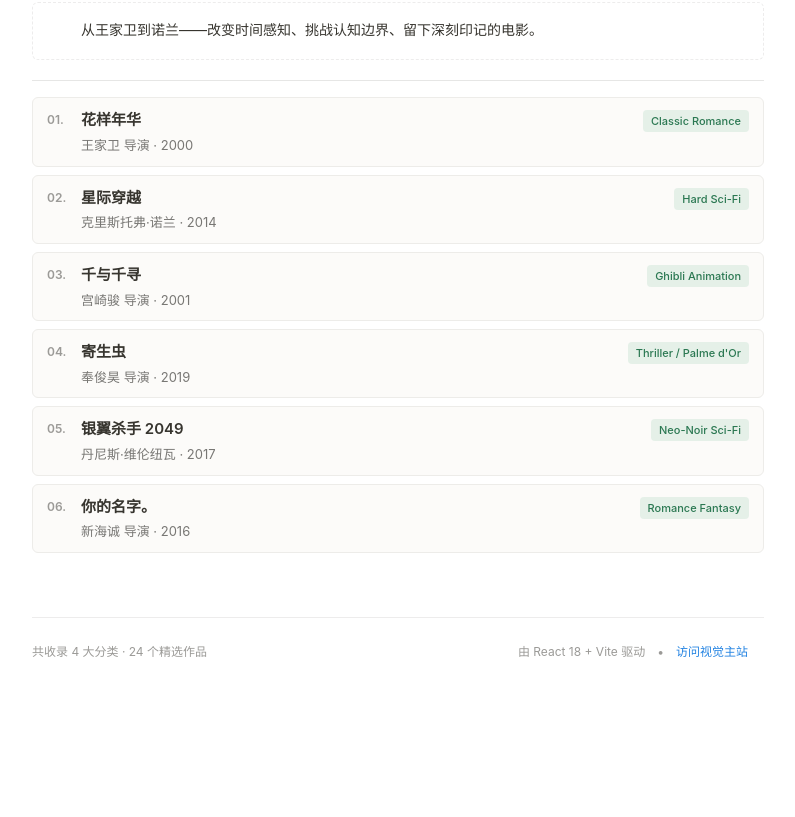
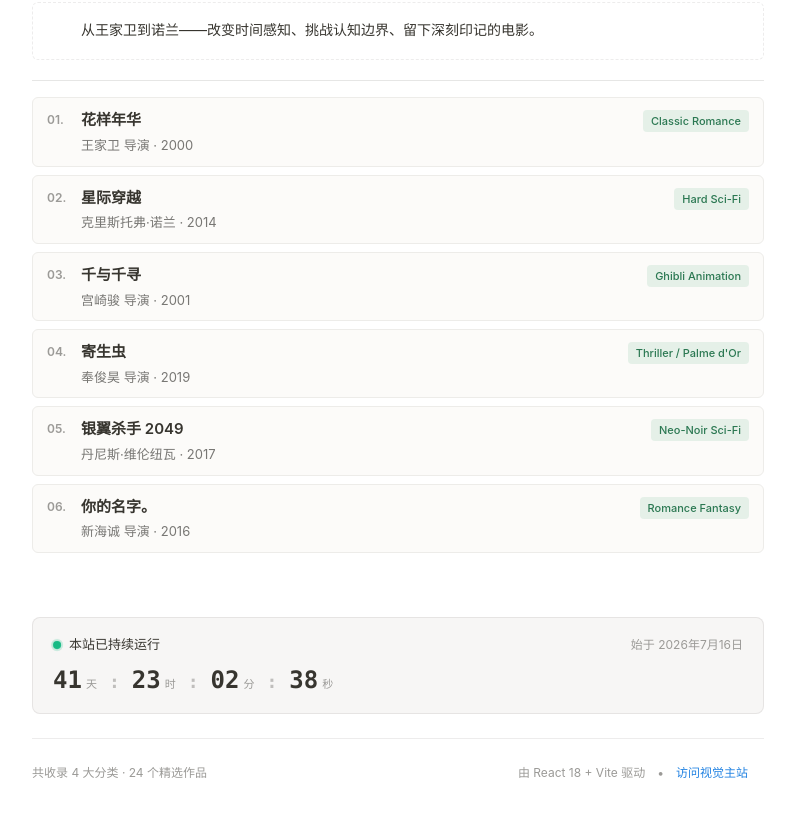
Before and after one commit to showfor/blog, a React (Vite) app in the folder notion-site/: page / in a window 1280 px wide. Shown: the part 2731-3548 px from the top of the page, without its empty margins (242-1037 px from the left). Before the commit the page ends 3489 px from the top, so only its background shows below. Built offline with nearby package versions, Linux system fonts and the light colour scheme; some icons are missing.

Commit message:
feat: add Notion-style live site running uptime counter card in footer

```diff
--- a/notion-site/src/components/NotionFooter.jsx
+++ b/notion-site/src/components/NotionFooter.jsx
@@ -1,11 +1,74 @@
+import { useState, useEffect } from 'react'
 import { useNotion } from '../context/NotionContext.jsx'
 import { ArrowUpRightIcon } from './NotionIcons.jsx'
+
+// 建站启动时间点（2026-07-16 22:59:19）
+const SITE_LAUNCHED = '2026-07-16T22:59:19+08:00'
+
+function calcUptime(launched = SITE_LAUNCHED) {
+  const start = new Date(launched).getTime()
+  const now = Date.now()
+  const diff = Math.max(0, now - start)
+  const days = Math.floor(diff / 86400000)
+  const hours = Math.floor((diff % 86400000) / 3600000)
+  const minutes = Math.floor((diff % 3600000) / 60000)
+  const seconds = Math.floor((diff % 60000) / 1000)
+  return { days, hours, minutes, seconds }
+}
 
 export default function NotionFooter() {
   const { lang } = useNotion()
   const isZh = lang === 'zh'
 
+  const [uptime, setUptime] = useState(() => calcUptime())
+
+  useEffect(() => {
+    const timer = setInterval(() => {
+      setUptime(calcUptime())
+    }, 1000)
+    return () => clearInterval(timer)
+  }, [])
+
   return (
+    <div className="notion-bottom-wrap">
+      {/* Notion 风格建站计时看板 */}
+      <div className="notion-uptime-card">
+        <div className="notion-uptime-header">
+          <div className="notion-uptime-status">
+            <span className="notion-uptime-dot" />
+            <span className="notion-uptime-title">
+              {isZh ? '本站已持续运行' : 'Site Running Time'}
+            </span>
+          </div>
+          <span className="notion-uptime-since">
+            {isZh ? '始于 2026年7月16日' : 'Since Jul 16, 2026'}
+          </span>
+        </div>
+
+        <div className="notion-uptime-digits">
+          <div className="notion-uptime-unit">
+            <span className="notion-uptime-num">{uptime.days}</span>
+            <span className="notion-uptime-lbl">{isZh ? '天' : 'DAYS'}</span>
+          </div>
+          <span className="notion-uptime-sep">:</span>
+          <div className="notion-uptime-unit">
+            <span className="notion-uptime-num">{String(uptime.hours).padStart(2, '0')}</span>
+            <span className="notion-uptime-lbl">{isZh ? '时' : 'HOURS'}</span>
+          </div>
+          <span className="notion-uptime-sep">:</span>
+          <div className="notion-uptime-unit">
+            <span className="notion-uptime-num">{String(uptime.minutes).padStart(2, '0')}</span>
+            <span className="notion-uptime-lbl">{isZh ? '分' : 'MINS'}</span>
+          </div>
+          <span className="notion-uptime-sep">:</span>
+          <div className="notion-uptime-unit">
+            <span className="notion-uptime-num notion-uptime-sec">{String(uptime.seconds).padStart(2, '0')}</span>
+            <span className="notion-uptime-lbl">{isZh ? '秒' : 'SECS'}</span>
+          </div>
+        </div>
+      </div>
+
+      {/* 底部版权与元信息 */}
       <footer className="notion-footer">
         <div className="notion-footer-left">
           <span>{isZh ? '共收录 4 大分类 · 24 个精选作品' : '4 categories · 24 curated items'}</span>
@@ -25,5 +88,6 @@ export default function NotionFooter() {
           </a>
         </div>
       </footer>
+    </div>
   )
 }
--- a/notion-site/src/styles/notion.css
+++ b/notion-site/src/styles/notion.css
@@ -449,8 +449,100 @@ body {
 }
 
 /* ===== 页脚属性与元信息 ===== */
+.notion-bottom-wrap {
+  margin-top: 64px;
+}
+
+.notion-uptime-card {
+  padding: 16px 20px;
+  background: var(--bg-callout);
+  border: 1px solid var(--border-light);
+  border-radius: 8px;
+  margin-bottom: 24px;
+  display: flex;
+  flex-direction: column;
+  gap: 12px;
+}
+
+.notion-uptime-header {
+  display: flex;
+  justify-content: space-between;
+  align-items: center;
+  font-size: 13px;
+  color: var(--text-muted);
+}
+
+.notion-uptime-status {
+  display: flex;
+  align-items: center;
+  gap: 8px;
+  font-weight: 500;
+  color: var(--text-main);
+}
+
+.notion-uptime-dot {
+  width: 8px;
+  height: 8px;
+  border-radius: 50%;
+  background: #10b981;
+  display: inline-block;
+  box-shadow: 0 0 0 2px rgba(16, 185, 129, 0.2);
+  animation: uptime-pulse 2s infinite ease-in-out;
+}
+
+@keyframes uptime-pulse {
+  0%, 100% { transform: scale(1); opacity: 1; }
+  50% { transform: scale(1.2); opacity: 0.7; }
+}
+
+.notion-uptime-since {
+  font-size: 12px;
+  color: var(--text-subtle);
+}
+
+.notion-uptime-digits {
+  display: flex;
+  align-items: baseline;
+  gap: 12px;
+  font-family: ui-monospace, SFMono-Regular, Menlo, Monaco, Consolas, "Liberation Mono", "Courier New", monospace;
+}
+
+.notion-uptime-unit {
+  display: flex;
+  align-items: baseline;
+  gap: 4px;
+}
+
+.notion-uptime-num {
+  font-size: 24px;
+  font-weight: 700;
+  color: var(--text-main);
+  line-height: 1;
+}
+
+.notion-uptime-lbl {
+  font-size: 11px;
+  font-weight: 500;
+  color: var(--text-subtle);
+}
+
+.notion-uptime-sep {
+  font-size: 18px;
+  font-weight: 600;
+  color: var(--text-subtle);
+  opacity: 0.6;
+}
+
+@media (max-width: 640px) {
+  .notion-uptime-num {
+    font-size: 20px;
+  }
+  .notion-uptime-digits {
+    gap: 8px;
+  }
+}
+
 .notion-footer {
-  margin-top: 64px;
   padding-top: 24px;
   border-top: 1px solid var(--border-light);
   display: flex;
```
Lines whose indentation alone changed are shown as unchanged.
